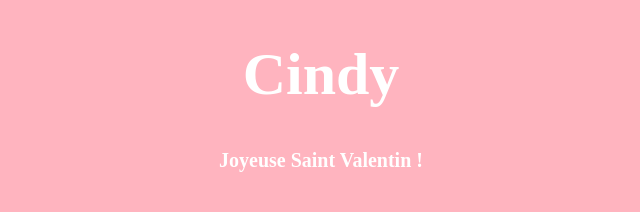
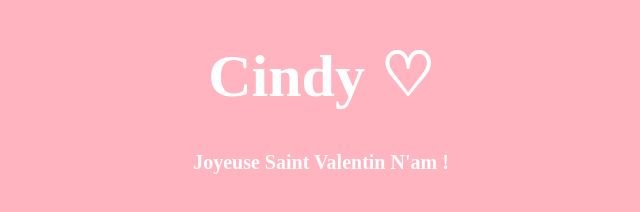
Before and after one commit to bromain/bromain.github.io, a plain HTML site: page index.html in a window 1280 px wide. Shown: the whole page, without its empty margins (319-959 px from the left). Drawn offline with Linux system fonts and the light colour scheme; a web font is replaced by a local one.

Commit message:
Update index.html

```diff
--- a/index.html
+++ b/index.html
@@ -21,7 +21,7 @@
 
 </head>
 <body>
-  <center><h1>Cindy</h1></center>
-  <center><h2>Joyeuse Saint Valentin !</h2></center>
+  <center><h1>Cindy ♡</h1></center>
+  <center><h2>Joyeuse Saint Valentin N'am !</h2></center>
 </body>
 </html>
```
